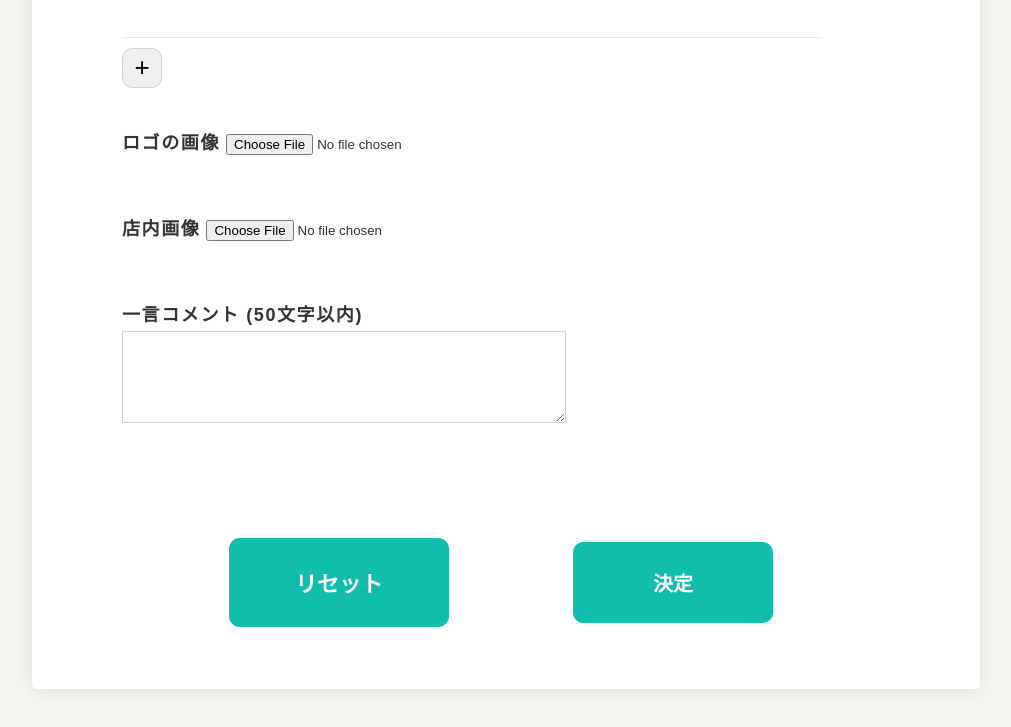
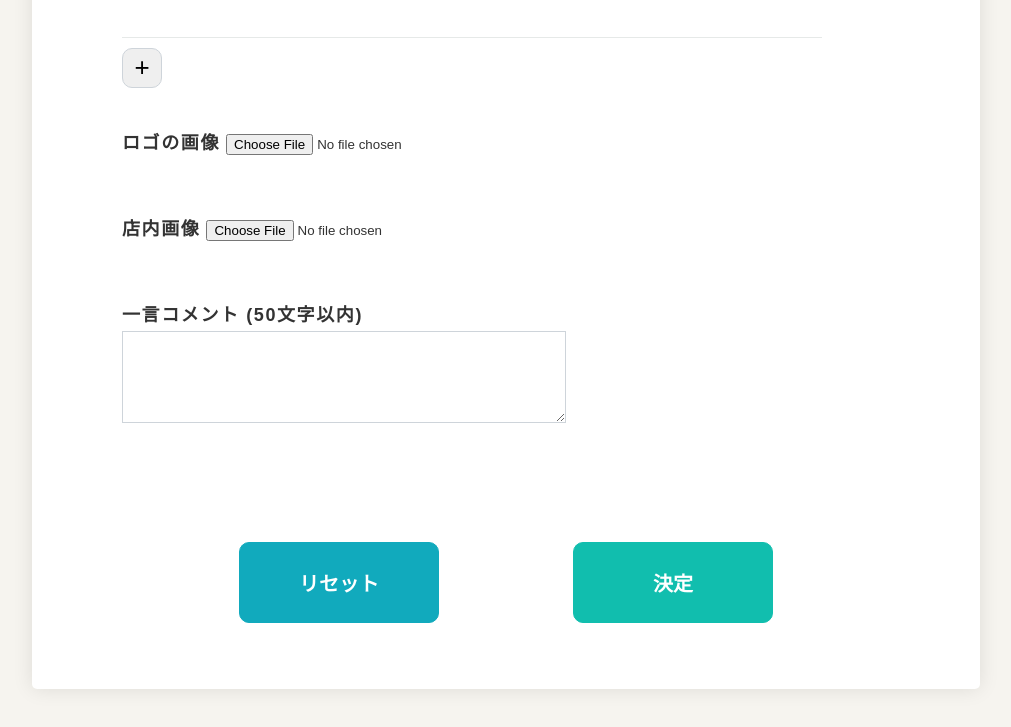
Before and after one commit to isoginchak/U22, a plain HTML site: page form1.html in a window 1280 px wide. In both pictures the pointer is over the input "リセット". Shown: the part 2966-3693 px from the top of the page, without its empty margins (134-1145 px from the left). Drawn offline with nearby package versions, Linux system fonts and the light colour scheme; a script that the page names is missing; files whose address does not match are found by name.

Commit message:
ボタンのcss変更

```diff
--- a/css/style.css
+++ b/css/style.css
@@ -76,7 +76,8 @@ h1 {
 
 .submit:hover,
 .reset:hover {
-  transform: scale(1.1, 1.1);
+  background-color: #11AABD;
+  border-color: #11AABD;
 }
 
 .submit {
```
